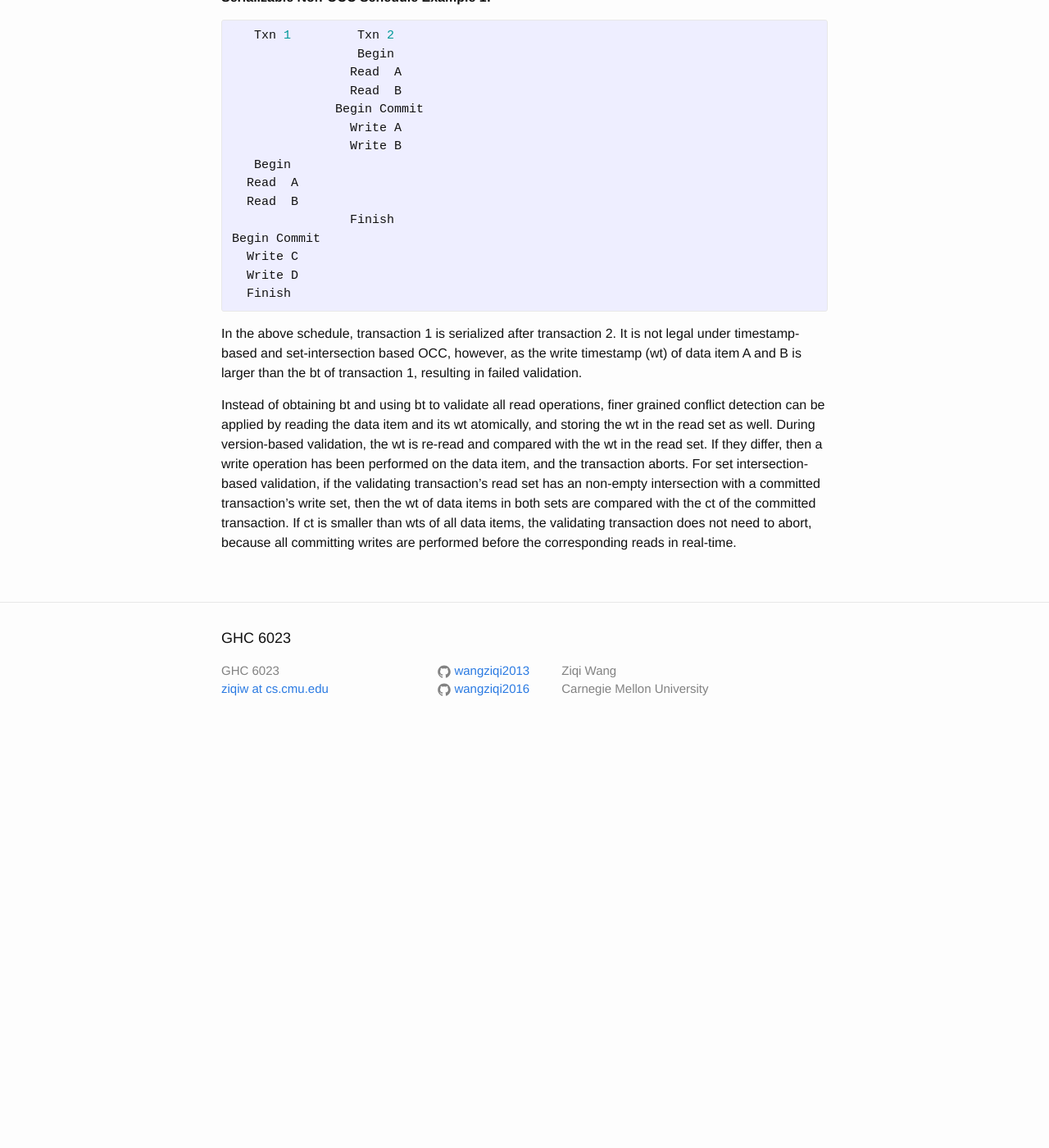
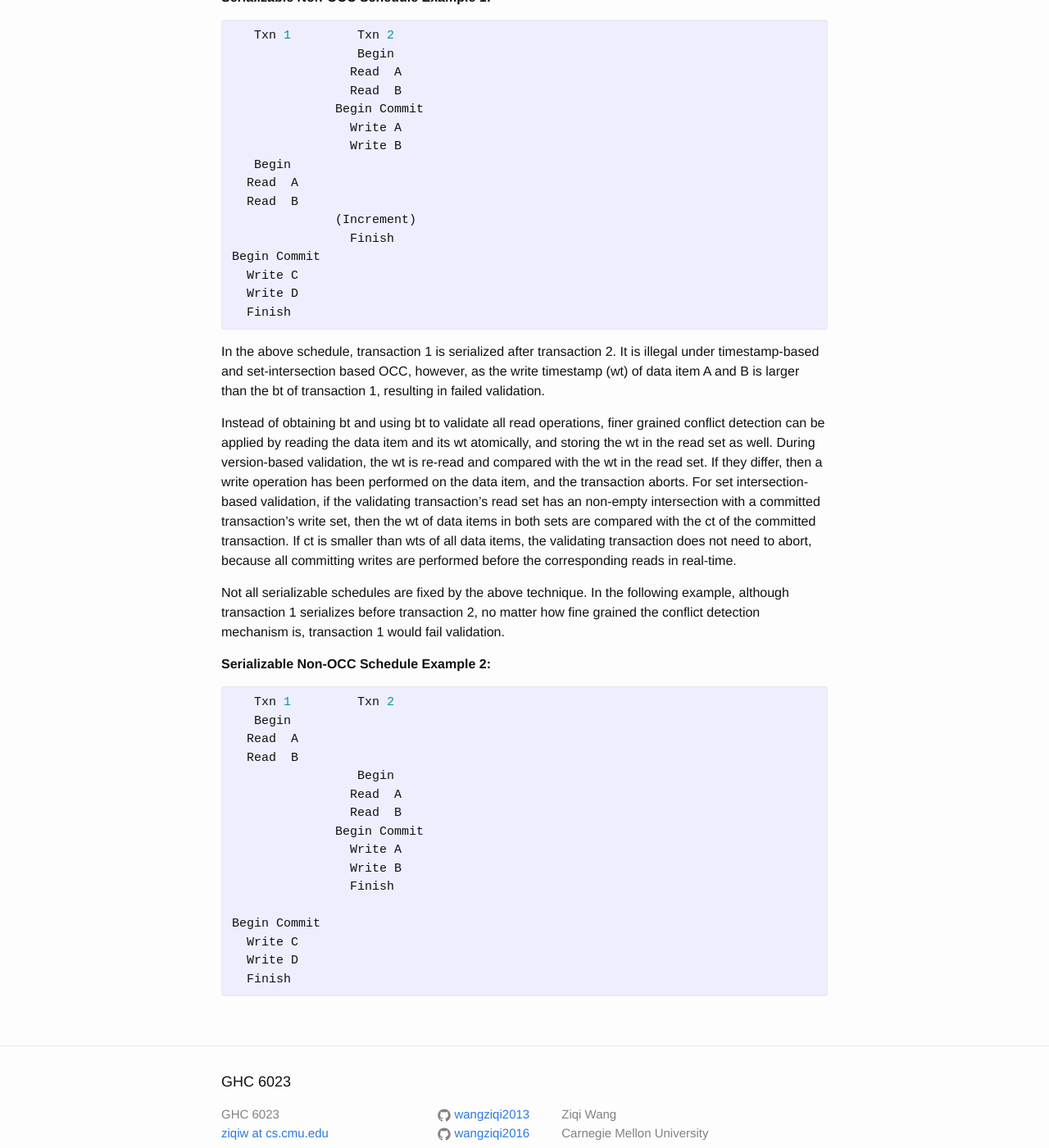
Before and after one commit to wangziqi2013/wangziqi2013.github.io, a Jekyll site: the page built from _posts/2018-04-07-Concurrent-Certifications-by-Intervals-of-ts-in-distributed-dbms.markdown, in a window 1280 px wide and 1400 px high, scrolled down 1125 px. Shown: the whole window at 82% size. Built offline with Jekyll 4.4.1, drawn with Linux system fonts in a browser that asks for light colours; before the commit the page ends 2037 px from its top, so only the background shows below that.

Commit message:
Adding example

```diff
--- a/_posts/2018-04-07-Concurrent-Certifications-by-Intervals-of-ts-in-distributed-dbms.markdown
+++ b/_posts/2018-04-07-Concurrent-Certifications-by-Intervals-of-ts-in-distributed-dbms.markdown
@@ -45,6 +45,7 @@ such read-write interleaving is benevolent, as shown in the example below:
    Begin
   Read  A
   Read  B
+              (Increment)
                 Finish
 Begin Commit
   Write C
@@ -52,7 +53,7 @@ Begin Commit
   Finish
 {% endhighlight %}
 
-In the above schedule, transaction 1 is serialized after transaction 2. It is not legal under timestamp-based
+In the above schedule, transaction 1 is serialized after transaction 2. It is illegal under timestamp-based
 and set-intersection based OCC, however, as the write timestamp (wt) of data item A and B is larger than the
 bt of transaction 1, resulting in failed validation.
 
@@ -64,3 +65,27 @@ transaction's read set has an non-empty intersection with a committed transactio
 data items in both sets are compared with the ct of the committed transaction. If ct is smaller than wts of
 all data items, the validating transaction does not need to abort, because all committing writes are
 performed before the corresponding reads in real-time.
+
+Not all serializable schedules are fixed by the above technique. In the following example, although transaction 1
+serializes before transaction 2, no matter how fine grained the conflict detection mechanism is, transaction 1 would
+fail validation.
+
+**Serializable Non-OCC Schedule Example 2:**
+{% highlight C %}
+   Txn 1         Txn 2
+   Begin
+  Read  A
+  Read  B
+                 Begin
+                Read  A
+                Read  B
+              Begin Commit
+                Write A
+                Write B
+                Finish
+
+Begin Commit
+  Write C
+  Write D
+  Finish
+{% endhighlight %}
```
